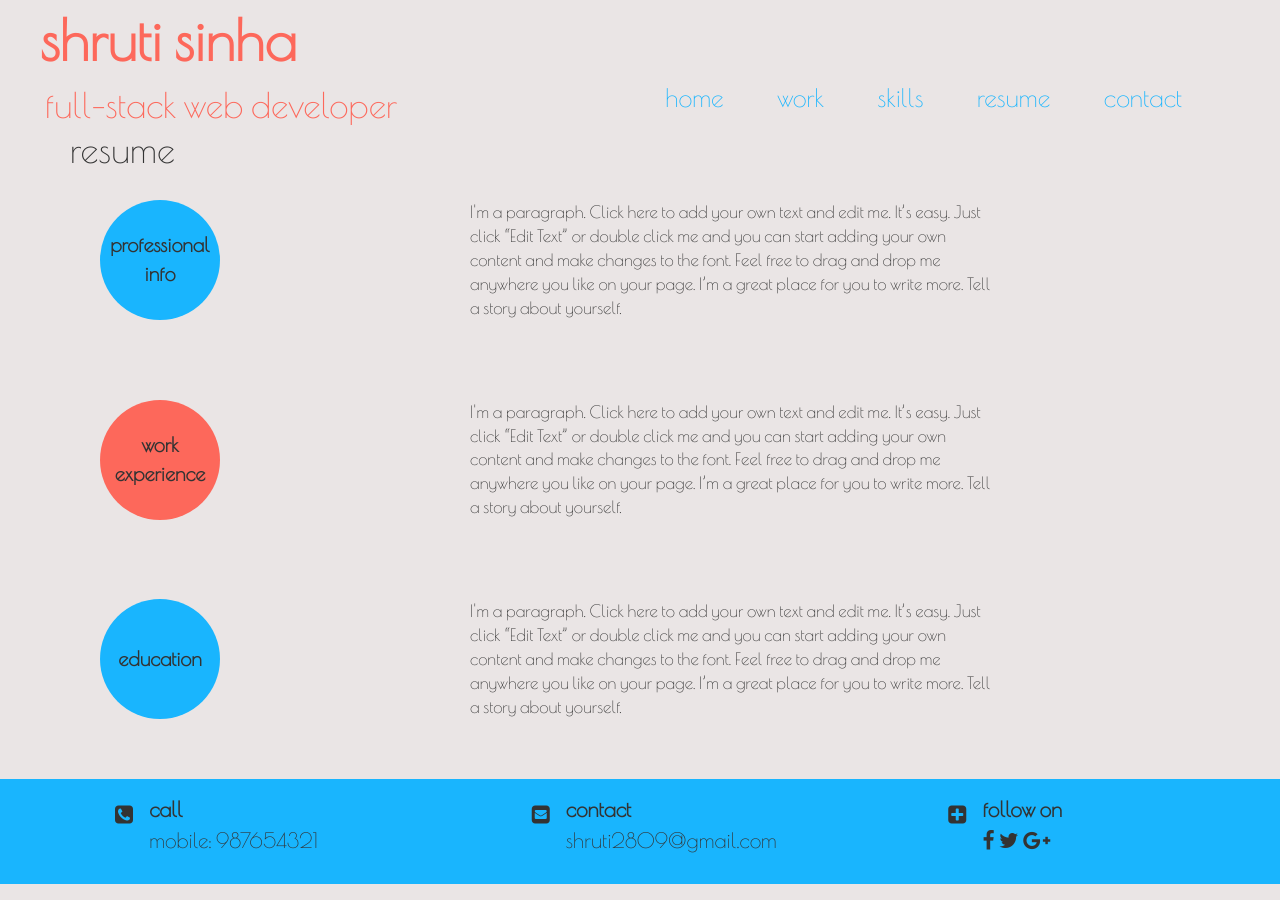
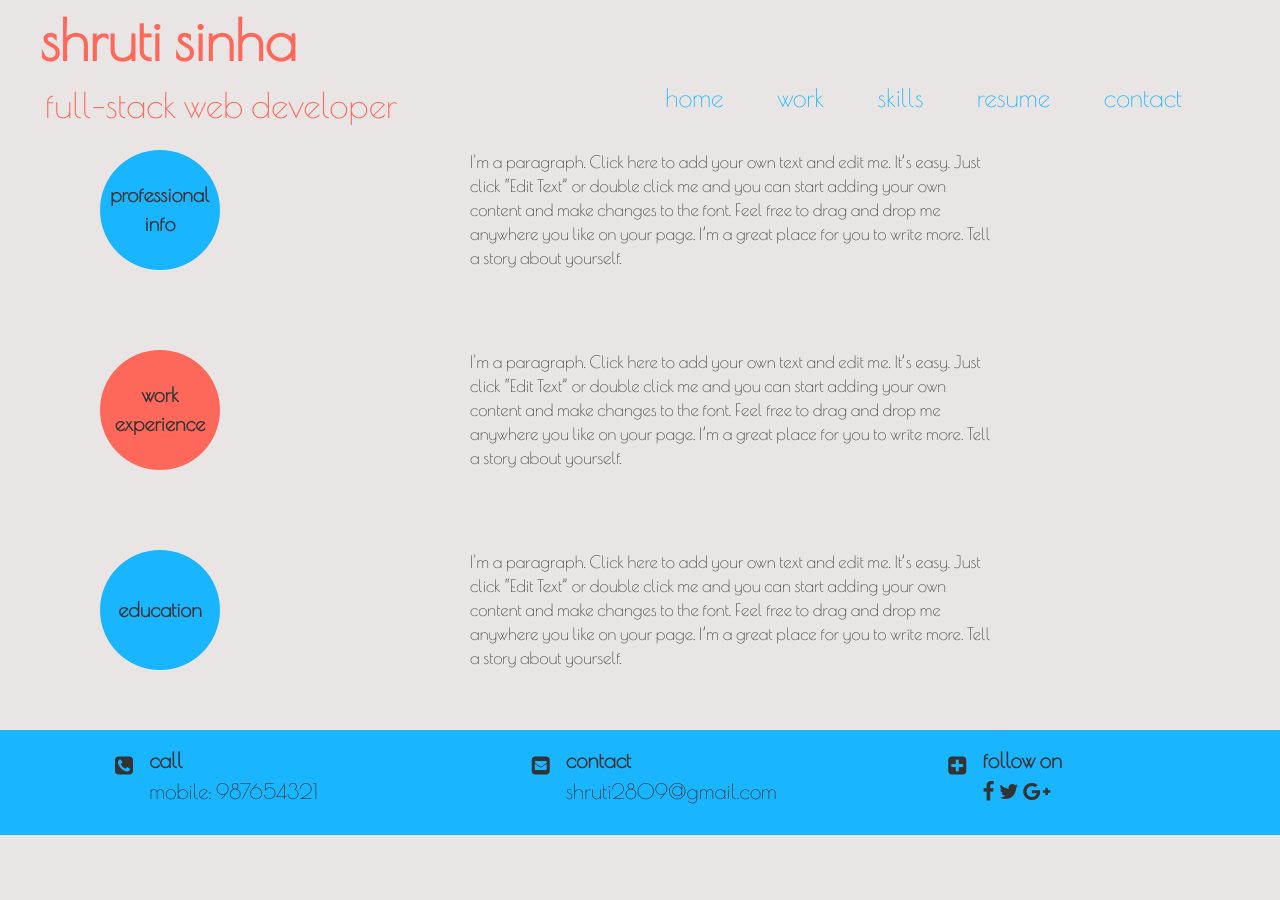
Before and after one commit to shruti2809/portfolio, a Jekyll site: the page built from resume.html, in a window 1280 px wide. Built offline with Jekyll 4.4.1, drawn with Linux system fonts in a browser that asks for light colours; nearby versions of some CDN libraries.

Commit message:
Resume page

```diff
--- a/resume.html
+++ b/resume.html
@@ -1,6 +1,6 @@
 ---
 layout: page
-title: resume
+title:
 permalink: /resume/
 ---
 
```
Also changed, not shown: images/home/profilepic.jpg (deleted), images/home/scalednew.jpg (deleted), images/home/sutti.jpg (deleted), images/home/suttii.jpg (deleted).
